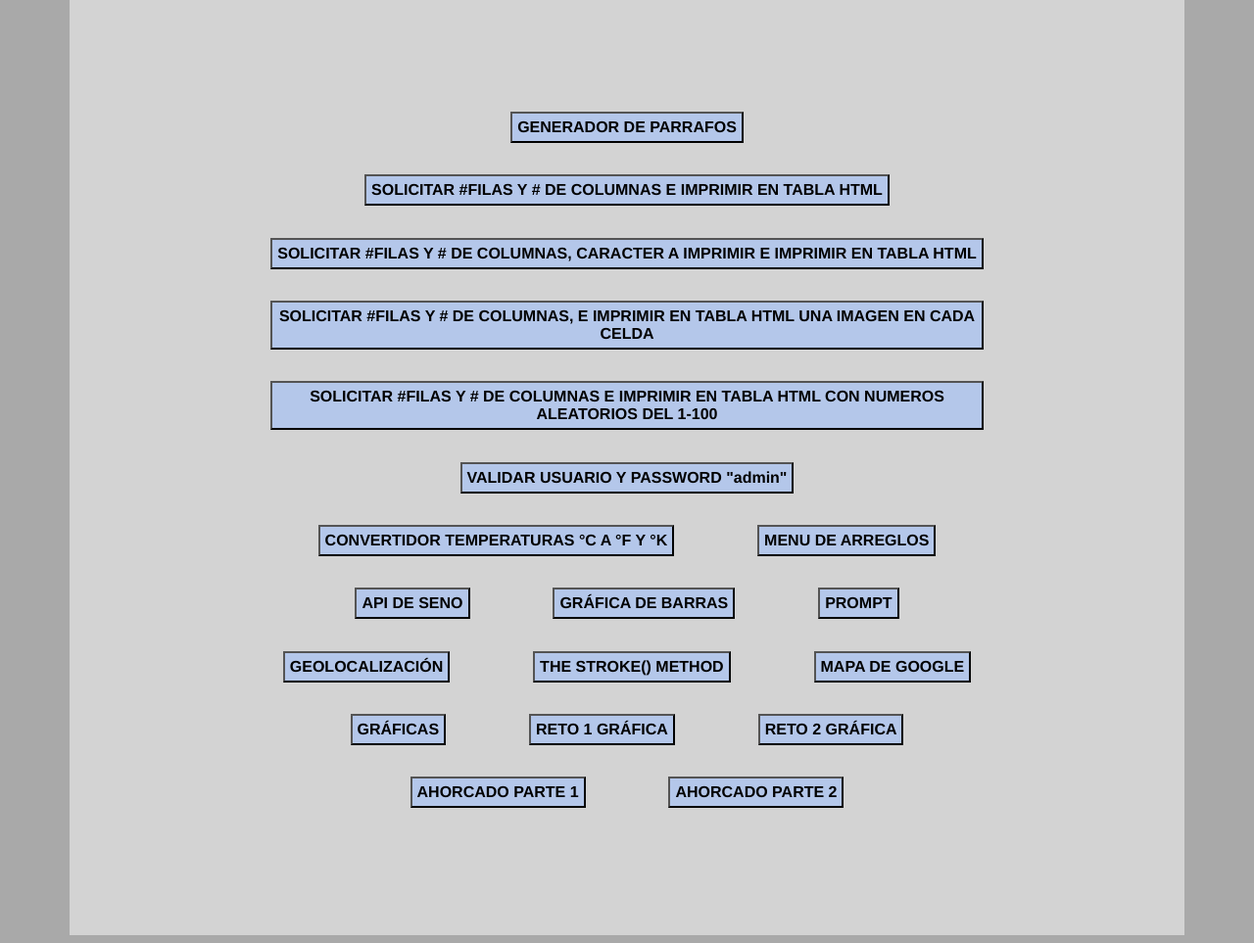
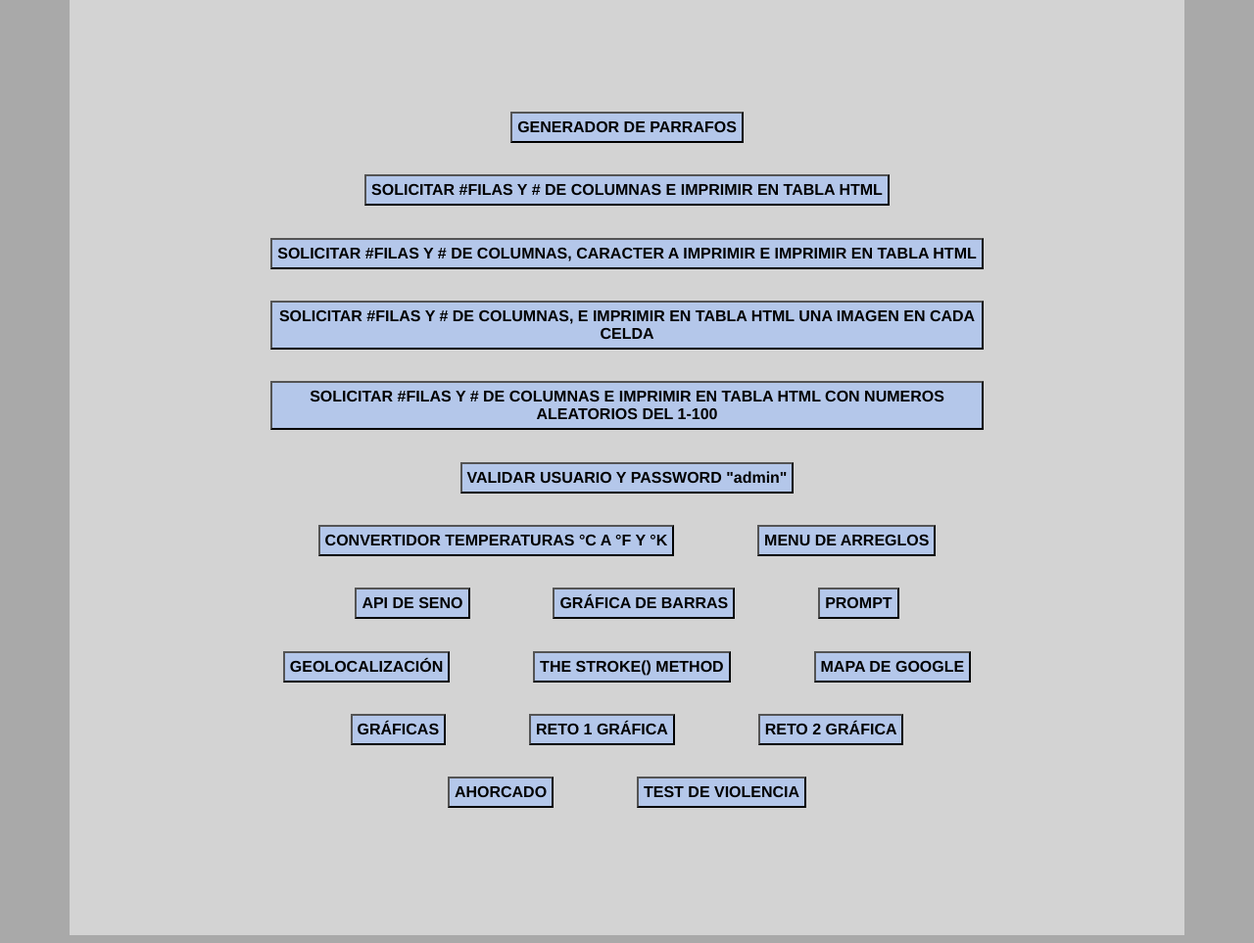
Before and after one commit to J-P-T-0/portafolioweb, a plain HTML site: page parcial3/menupract1-9.html in a window 1280 px wide. Shown: the part 89-1052 px from the top of the page at 98% size. Drawn offline with Linux system fonts and the light colour scheme.

Commit message:
Merge remote-tracking branch 'origin/main'
# Conflicts:
#	parcial3/alert.html
#	parcial3/canvas.html
#	parcial3/ejercicio11.html
#	parcial3/graficas.html
#	parcial3/mapa.html
#	parcial3/volumen.js

```diff
--- a/parcial3/menupract1-9.html
+++ b/parcial3/menupract1-9.html
@@ -52,8 +52,8 @@
                 <button onclick="location.href='graficas.html'">GRÁFICAS</button>
                 <button onclick="location.href='reto1graf.html'">RETO 1 GRÁFICA</button>
                 <button onclick="location.href='reto2graf.html'">RETO 2 GRÁFICA</button>
-                <button onclick="location.href='dibujo.html'">AHORCADO PARTE 1</button>
-                <button onclick="location.href='ahorcado.html'">AHORCADO PARTE 2</button>
+                <button onclick="location.href='canvasahorcado.html'">AHORCADO</button>
+                <button onclick="location.href='testalumno.html'">TEST DE VIOLENCIA</button>
             </div>
         </div>
 
```
